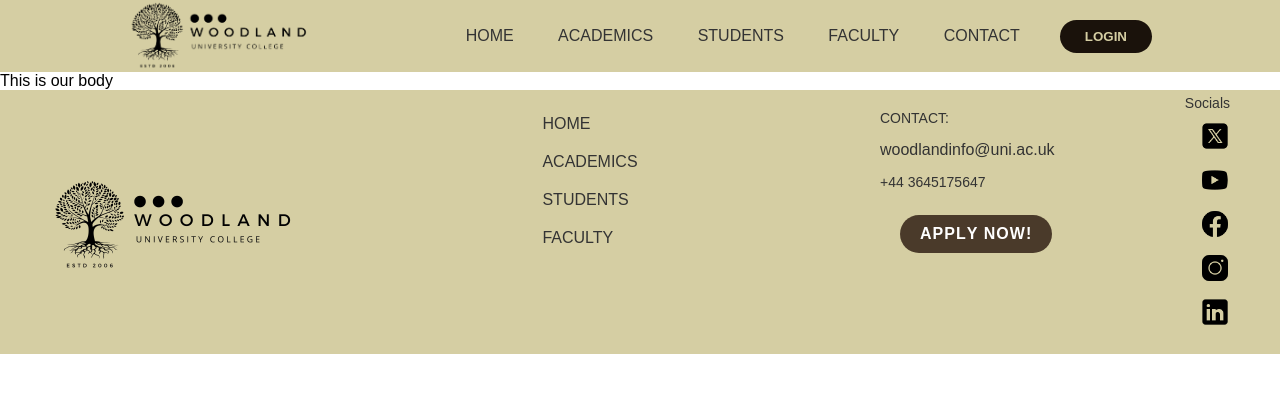
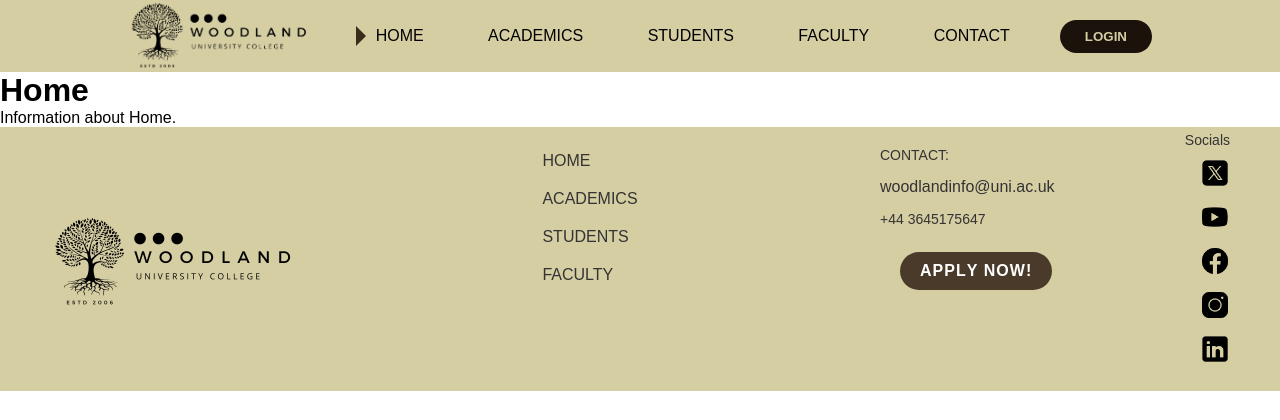
Before and after one commit to SarthakJoshi04/CSY2027, a PHP site: page / in a window 1280 px wide. Shown: the top 420 px of the page. Run offline with PHP 8.4, Linux system fonts and the light colour scheme.

Commit message:
added home  layout

```diff
--- a/websites/default/public/admin/admin.php
+++ b/websites/default/public/admin/admin.php
@@ -25,7 +25,7 @@
         <header   class="admin-header">
             <h1>Dashboard</h1>
             <div class="admin_logo">
-                <img src="/Images/Uni-logo.png" alt="Woodland University College Logo">
+                <img src="/images/Uni-logo.png" alt="Woodland University College Logo">
             </div>
         </header>
     </div>
--- a/websites/default/public/index.php
+++ b/websites/default/public/index.php
@@ -1,60 +1,6 @@
-<!DOCTYPE html>
-<html lang="en">
-<head>
-    <meta charset="UTF-8">
-    <meta name="viewport" content="width=device-width, initial-scale=1.0">
-    <link rel="stylesheet" href="stylee.css">
-    <title>Woodland</title>
-</head>
-<body>
-    <header class="index-header">
-        <img class="logo" src="/Images/Uni-logo.png" alt="Logo">
-        <nav>
-            <ul class="nav__links">
-            <li><a href="index.php">HOME</a></li>
-            <li><a href="academics.php">ACADEMICS</a></li>
-            <li><a href="students.php">STUDENTS</a></li>
-            <li><a href="faculty.php">FACULTY</a></li>
-            <li><a href="contact.php">CONTACT</a></li>
-            </ul>
-        </nav>
-        <a class="cta" href="student_login.php"><button>LOGIN</button></a>
-    </header>
-
-<main><h>This is our body</h></main>
-
-    <footer>
-        <div class="footer-container">
-            <div class="footer-left">
-                <img src="/Images/WUC.png" alt="Woodland University College Logo">
-            </div>
-            <div class="footer-center">
-                <nav>
-                    <ul>
-                        <li><a href="index.php">HOME</a></li>
-                        <li><a href="academics.php">ACADEMICS</a></li>
-                        <li><a href="students.php">STUDENTS</a></li>
-                        <li><a href="faculty.php">FACULTY</a></li>
-                    </ul>
-                </nav>
-            </div>
-            <div class="footer-right">
-                <div class="contact-info">
-                    <p>CONTACT:</p>
-                    <p><a href="mailto:woodlandinfo@uni.ac.uk">woodlandinfo@uni.ac.uk</a></p>
-                    <p>+44 3645175647</p>
-                    <button onclick="window.location.href='#';">APPLY NOW!</button>
-                </div>
-                <div class="social-icons">
-                    <p>Socials</p>
-                    <a href="#"><img src="/Images/icons8-twitter-50.png" alt="X"></a>
-                    <a href="#"><img src="/Images/icons8-youtube-50.png" alt="YouTube"></a>
-                    <a href="#"><img src="/Images/icons8-facebook-50.png" alt="Facebook"></a>
-                    <a href="#"><img src="/Images/icons8-instagram-50.png" alt="Instagram"></a>
-                    <a href="#"><img src="/Images/icons8-linked-in-50.png" alt="LinkedIn"></a>
-                </div>
-            </div>
-        </div>
-    </footer>
-</body>
-</html>
+<?php
+// academics.php
+$pageTitle = "Home";
+$content = "<h1>Home</h1><p>Information about Home.</p>";
+include 'layout.php';
+?>
--- /dev/null
+++ b/websites/default/public/layout.php
@@ -0,0 +1,77 @@
+<?php
+// layout.php
+$pageTitle = "Woodland";
+$activePage = basename($_SERVER['PHP_SELF']);
+?>
+<!DOCTYPE html>
+<html lang="en">
+<head>
+    <meta charset="UTF-8">
+    <meta name="viewport" content="width=device-width, initial-scale=1.0">
+    <link rel="stylesheet" href="stylee.css">
+    <title><?php echo $pageTitle; ?></title>
+</head>
+<body>
+    <header class="index-header">
+        <img class="logo" src="/images/Uni-logo.png" alt="Logo">
+        <nav>
+            <ul class="nav__links">
+                <li class="<?php echo $activePage == 'index.php' ? 'active' : ''; ?>">
+                    <a href="index.php">HOME</a>
+                </li>
+                <li class="<?php echo $activePage == 'academics.php' ? 'active' : ''; ?>">
+                    <a href="academics.php">ACADEMICS</a>
+                </li>
+                <li class="<?php echo $activePage == 'students.php' ? 'active' : ''; ?>">
+                    <a href="students.php">STUDENTS</a>
+                </li>
+                <li class="<?php echo $activePage == 'faculty.php' ? 'active' : ''; ?>">
+                    <a href="faculty.php">FACULTY</a>
+                </li>
+                <li class="<?php echo $activePage == 'contact.php' ? 'active' : ''; ?>">
+                    <a href="contact.php">CONTACT</a>
+                </li>
+            </ul>
+        </nav>
+        <a class="cta" href="student_login.php"><button>LOGIN</button></a>
+    </header>
+
+    <main>
+        <?php echo $content; ?>
+    </main>
+
+    <footer>
+        <div class="footer-container">
+            <div class="footer-left">
+                <img src="/images/WUC.png" alt="Woodland University College Logo">
+            </div>
+            <div class="footer-center">
+                <nav>
+                    <ul>
+                        <li><a href="index.php">HOME</a></li>
+                        <li><a href="academics.php">ACADEMICS</a></li>
+                        <li><a href="students.php">STUDENTS</a></li>
+                        <li><a href="faculty.php">FACULTY</a></li>
+                    </ul>
+                </nav>
+            </div>
+            <div class="footer-right">
+                <div class="contact-info">
+                    <p>CONTACT:</p>
+                    <p><a href="mailto:woodlandinfo@uni.ac.uk">woodlandinfo@uni.ac.uk</a></p>
+                    <p>+44 3645175647</p>
+                    <button onclick="window.location.href='#';">APPLY NOW!</button>
+                </div>
+                <div class="social-icons">
+                    <p>Socials</p>
+                    <a href="#"><img src="/images/icons8-twitter-50.png" alt="X"></a>
+                    <a href="#"><img src="/images/icons8-youtube-50.png" alt="YouTube"></a>
+                    <a href="#"><img src="/images/icons8-facebook-50.png" alt="Facebook"></a>
+                    <a href="#"><img src="/images/icons8-instagram-50.png" alt="Instagram"></a>
+                    <a href="#"><img src="/images/icons8-linked-in-50.png" alt="LinkedIn"></a>
+                </div>
+            </div>
+        </div>
+    </footer>
+</body>
+</html>
--- a/websites/default/public/stylee.css
+++ b/websites/default/public/stylee.css
@@ -145,12 +145,54 @@ button{
 
 }
 .nav__links li a{
-    transition: all 0.3s ease 0s;
+    text-decoration: none;
+    color: #000; /* Adjust the color as per your theme */
+
+    padding: 10px;
+    position: relative;
+    display: inline-block;
 }
 .nav__links li a:hover{
-    color: rgb(6, 18, 18);
-    font-weight: 600;
+    color: #3a2c1a;
 }
+
+nav ul li a:hover::after {
+    content: '';
+    position: absolute;
+    left: 0;
+    bottom: 0;
+    width: 100%;
+    height: 2px;
+    background-color: #3a2c1a; /* Adjust the underline color as needed */
+    transition: all 3s ease;
+}
+
+
+
+
+/* Active State with Triangle Facing Right */
+nav ul li.active a::after {
+    content: '';
+    position: absolute;
+    left: -10px; /* Positioning on the left side */
+    top: 50%;
+    transform: translateY(-50%);
+    width: 0;
+    height: 0;
+    border-top: 10px solid transparent;
+    border-bottom: 10px solid transparent;
+    border-left: 10px solid #3a2c1a; /* Color of the triangle */
+}
+
+/* Positioning Adjustment for Active Link */
+nav ul li.active a {
+    position: relative;
+}
+
+
+
+
+
 button {
     padding: 9px 25px;
     background-color:rgb(26,18,11);
@@ -307,7 +349,7 @@ footer {
 }
 
 .right-content {
-    background: url('Images/student.png') no-repeat center center; /* Image background */
+    background: url('images/student.png') no-repeat center center; /* Image background */
     background-size: cover; /* Cover the entire div */
     width: 100%; /* Full width */
     height: 100%; /* Full height */
@@ -515,7 +557,7 @@ footer {
   }
 
   .right-content-staff {
-    background: url('Images/staff.png') no-repeat center center; /* Image background */
+    background: url('images/staff.png') no-repeat center center; /* Image background */
     background-size: cover; /* Cover the entire div */
     width: 100%; /* Full width */
     height: 90%; /* Full height */
```
Also changed, not shown: websites/default/public/academics.php (+6 -1 lines), websites/default/public/contact.php (+6 -1 lines), websites/default/public/faculty.php (+6 -1 lines), websites/default/public/nav.php (deleted, +0 -21 lines), websites/default/public/students.php (+6 -1 lines).
